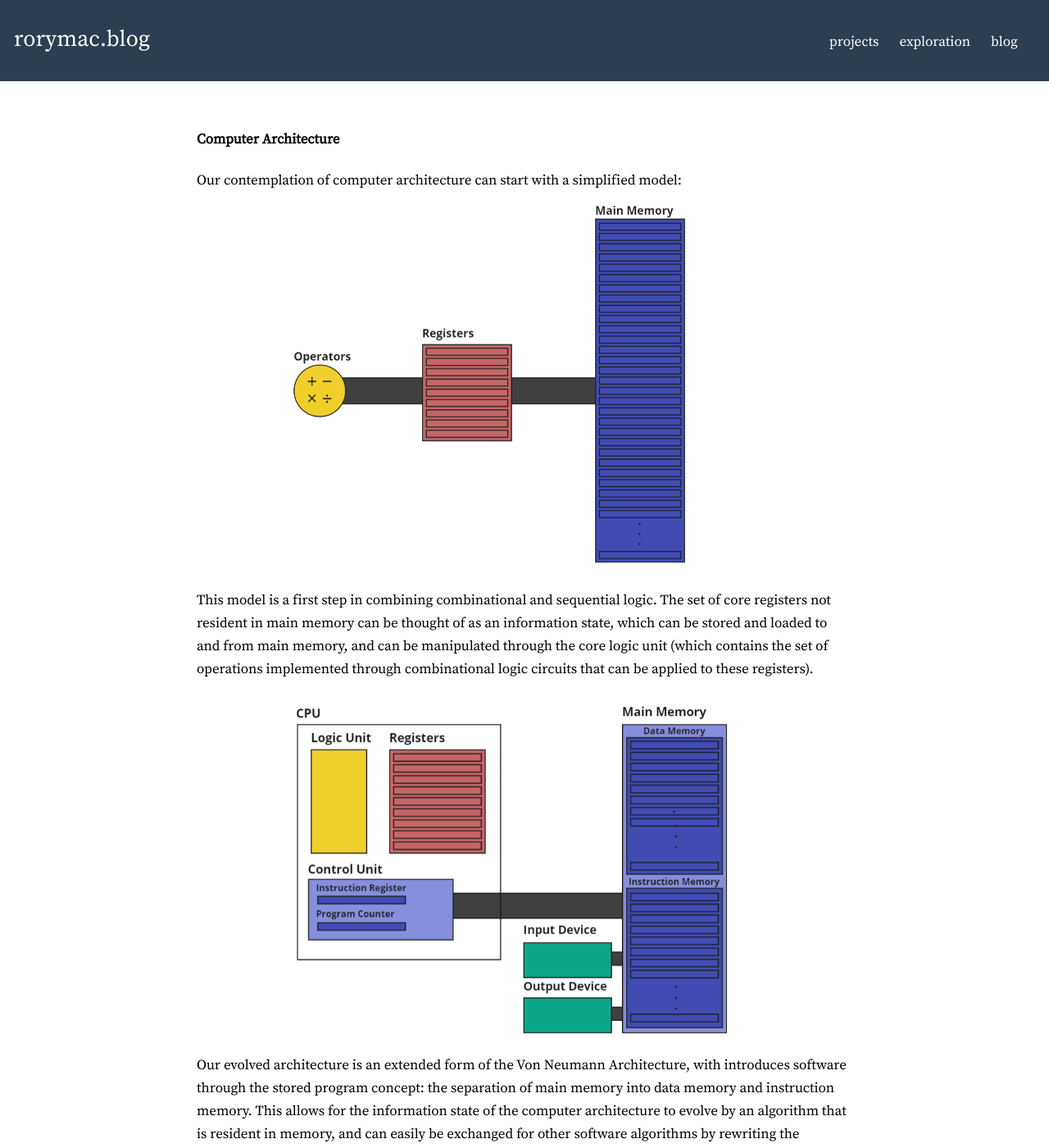
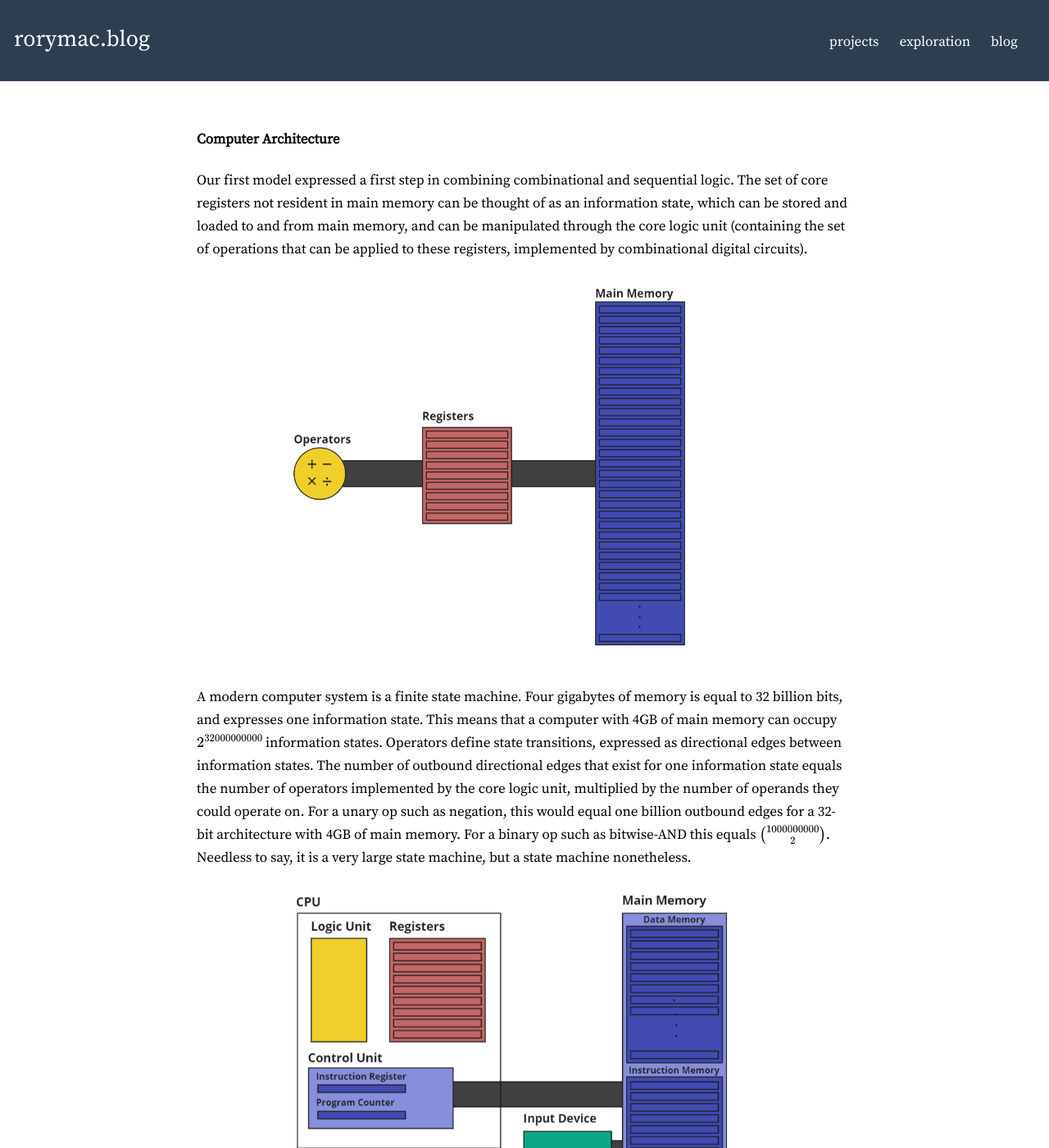
Before and after one commit to Rory-Mac/personal-website, a Jekyll site: the page built from Low-Level Programming/Computer Architecture.markdown, in a window 1280 px wide and 1400 px high. Shown: the whole window at 82% size. Built offline with Jekyll 4.4.1, drawn with Linux system fonts in a browser that asks for light colours; some of the changed text lies outside the part shown.

Commit message:
update computer architecture document with state machines

```diff
--- a/Low-Level Programming/Computer Architecture.markdown
+++ b/Low-Level Programming/Computer Architecture.markdown
@@ -3,15 +3,27 @@ layout: narrow
 title: Computer Architecture
 ---
 <h4>Computer Architecture</h4>
-<p>Our contemplation of computer architecture can start with a simplified model:
-<img src="/Assets/images/simple_architecture.png" width="100%" height="100%">
-This model is a first step in combining combinational and sequential logic. The set of core registers not resident in main memory can be
-thought of as an information state, which can be stored and loaded to and from main memory, and can be manipulated through the core logic
-unit (which contains the set of operations implemented through combinational logic circuits that can be applied to these registers).</p>
-<p><img src="/Assets/images/evolved_architecture.png" width="100%" height="100%">
-Our evolved architecture is an extended form of the Von Neumann Architecture, with introduces software through the stored
+<p>Our first model expressed a first step in combining combinational and sequential logic. The set of core registers not resident in main
+memory can be thought of as an information state, which can be stored and loaded to and from main memory, and can be manipulated through
+the core logic unit (containing the set of operations that can be applied to these registers, implemented by combinational digital circuits).</p>
+<p><img src="/Assets/images/simple_architecture.png" width="100%" height="100%"></p>
+<p>A modern computer system is a finite state machine. Four gigabytes of memory is equal to 32 billion bits, and expresses one
+information state. This means that a computer with 4GB of main memory can occupy \(2^{32000000000}\) information states. Operators
+define state transitions, expressed as directional edges between information states.
+The number of outbound directional edges that exist for one information state equals the number of operators implemented by the core logic
+unit, multiplied by the number of operands they could operate on. For a unary op such as negation, this would equal one billion outbound
+edges for a 32-bit architecture with 4GB of main memory. For a binary op such as bitwise-AND this equals \(1000000000 \choose 2\).
+Needless to say, it is a very large state machine, but a state machine nonetheless.</p>
+<p><img src="/Assets/images/evolved_architecture.png" width="100%" height="100%"></p>
+<p>Our evolved architecture is an extended form of the Von Neumann Architecture, with introduces software through the stored
 program concept: the separation of main memory into data memory and instruction memory. This allows for the information state of the
 computer architecture to evolve by an algorithm that is resident in memory, and can easily be exchanged for other software algorithms
 by rewriting the instruction memory. Load and store of the software program itself to and from instruction memory can be handled by
 another process that interfaces with memory-mapped input-output devices. These are devices that write to or read from data memory outside
 the CPUs fetch-execute cycle. The simplest and most intuitive example is that of a keyboard (input) and screen (output).</p>
+<p>The question then raised, is how does the fetch-execute cycle actually work? To create a control unit responsible for this execution
+cycle, we require a program counter and an instruction register. The program counter, also known as the instruction pointer, stores the
+address of the instruction to be decoded in the current clock cycle, this instruction is read from memory and written to the instruction
+register, to be decoded. This instruction defines the next step in the run on our state machine.
+
+</p>
```
